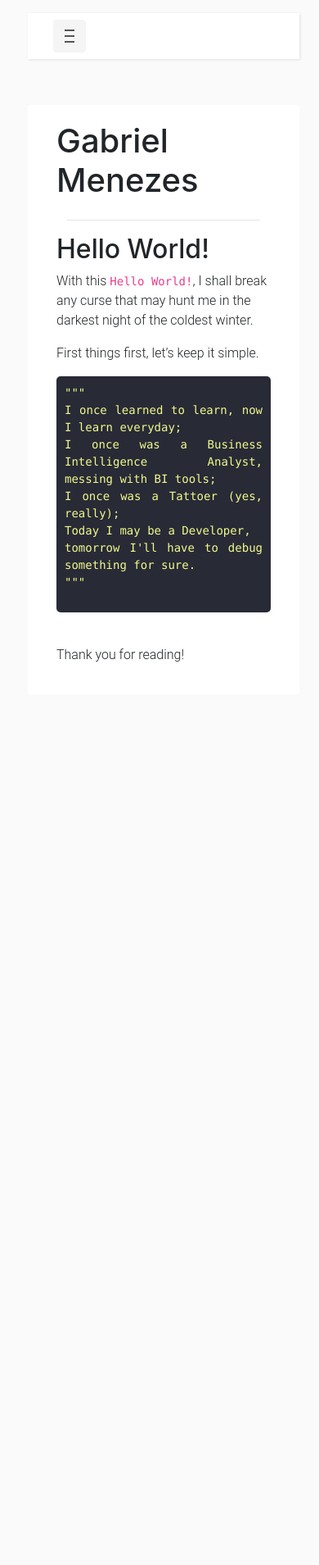
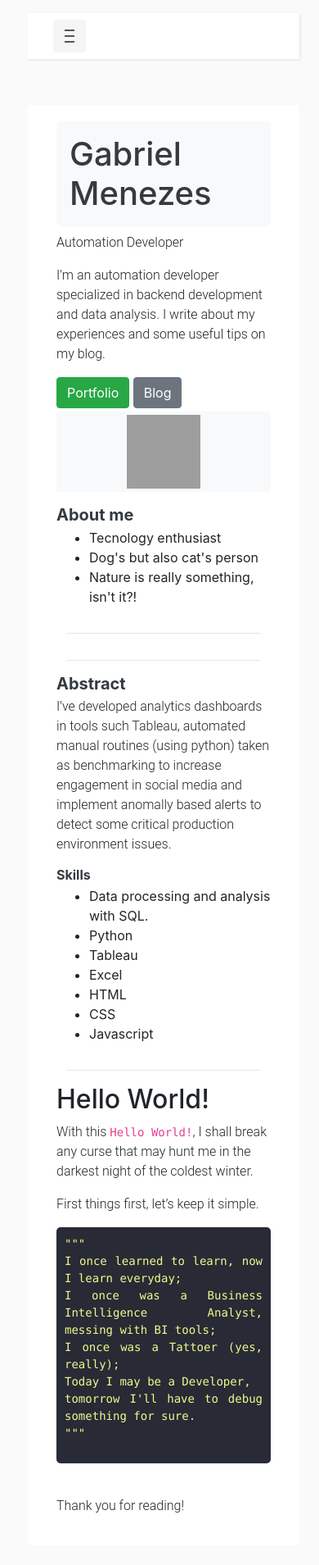
Before and after one commit to dmenezesgabriel/dmenezesgabriel.github.io, a Jekyll site: the page built from about.md, in a window 390 px wide. Shown: the whole page at 82% size. Built offline with Jekyll 4.4.1, drawn with Linux system fonts in a browser that asks for light colours; before the commit the page ends 900 px from its top, so only the background shows below that; grey boxes are pictures that could not be loaded.

Commit message:
Add about layout

```diff
--- /dev/null
+++ b/_data/about.yml
@@ -0,0 +1,16 @@
+author: Gabriel Menezes
+role: Automation Developer
+introduction: I'm an automation developer specialized in backend development and data analysis. I write about my experiences and some useful tips on my blog.
+likes:
+    - Tecnology enthusiast
+    - Dog's but also cat's person
+    - Nature is really something, isn't it?!
+resume-introduction: I've developed analytics dashboards in tools such Tableau, automated manual routines (using python) taken as benchmarking to increase engagement in social media and implement anomally based alerts to detect some critical production environment issues.
+skills:
+    - Data processing and analysis with SQL.
+    - Python
+    - Tableau
+    - Excel
+    - HTML
+    - CSS
+    - Javascript
--- a/_layouts/about.html
+++ b/_layouts/about.html
@@ -9,7 +9,50 @@ title: About
             <div class="card-body">
                 <div class="row">
                     <div class="col-sm">
-                        <h1>{{ page.author }}</h1>
+                        <h1 class="bg-light p-3 rounded-lg text-dark">{{ site.data.about.author }}</h1>
+                    </div>
+                </div>
+                <div class="row">
+                    <div class="col-sm">
+                        <p>{{ site.data.about.role}}</p>
+                        <p>{{ site.data.about.introduction }}</p>
+                        <a href="/portfolio/" class="btn btn-success">Portfolio</a>
+                        <a href="/" class="btn btn-secondary">Blog</a>
+                    </div>
+                    <div class="col-sm">
+                        <div class="bg-light rounded p-1 mt-1 mb-3">
+                            <img class="about-image" src="{{ 'assets/img/profile-picture.png' | relative_url}}" alt="My image">
+                        </div>
+                        <h5 class="m-0 font-weight-bold text-dark mb-1">About me</h5>
+                        <ul>
+                            {% for item in site.data.about.likes %}
+                            <li>
+                                {{item}}
+                            </li>
+                            {% endfor %}
+                        </ul>
+                    </div>
+                </div>
+                <div class="row">
+                    <div class="col-sm">
+                        <hr>
+                    </div>
+                    <div class="col-sm">
+                        <hr>
+                    </div>
+                </div>
+                <div class="row">
+                    <div class="col-sm">
+                        <h5 class="m-0 font-weight-bold text-dark mb-1">Abstract</h5>
+                        <p>{{ site.data.about.resume-introduction }}</p>
+                        <h6 class="m-0 font-weight-bold text-dark mb-1">Skills</h6>
+                        <ul>
+                            {% for item in site.data.about.skills %}
+                            <li>
+                                {{item}}
+                            </li>
+                            {% endfor %}
+                        </ul>
                     </div>
                 </div>
                 <hr>
--- a/assets/css/main.css
+++ b/assets/css/main.css
@@ -236,6 +236,13 @@ pre {
     text-align: justify;
   }
 
+.about-image {
+    width: 90px;
+    height: 90px;
+    margin: auto;
+    display: block;
+}
+
 .pagination .btn-block {
     margin-top: 40px;
     width: 200px;
```
Also changed, not shown: about.md (+0 -1 lines).
